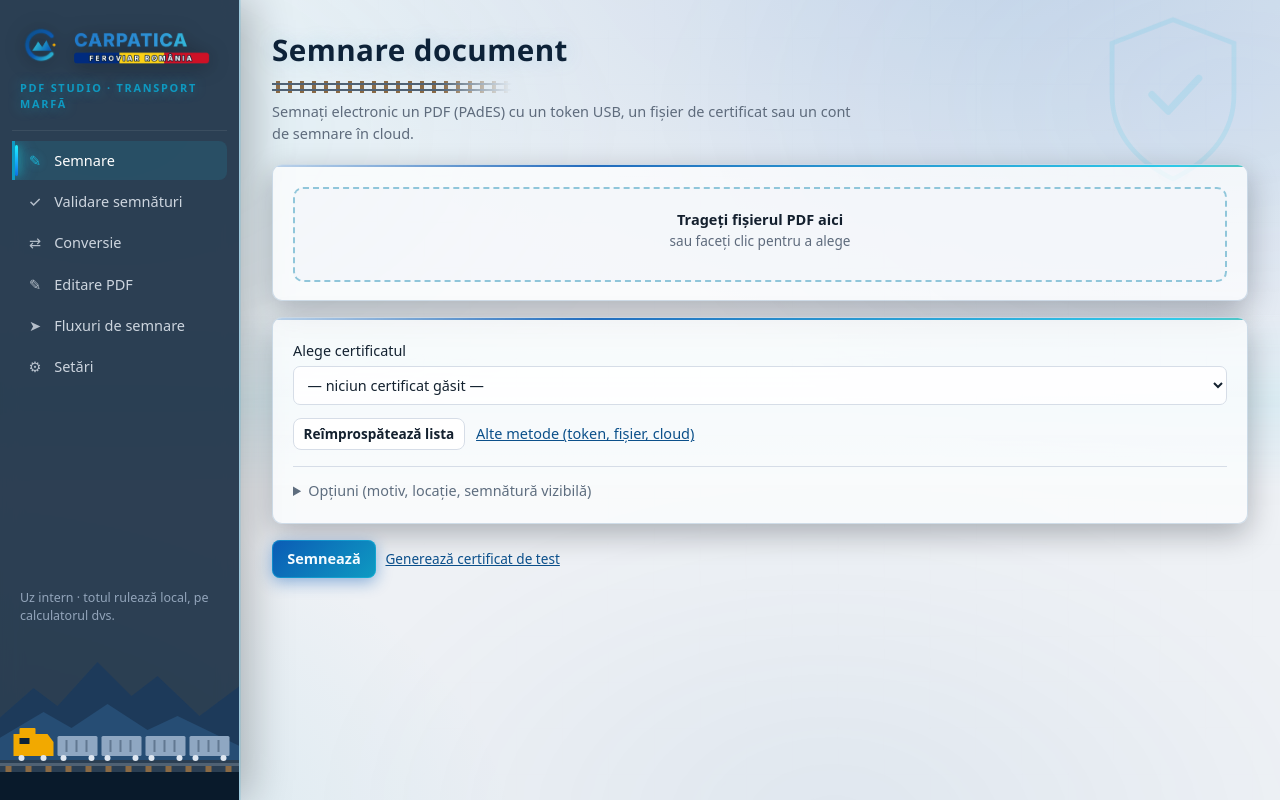
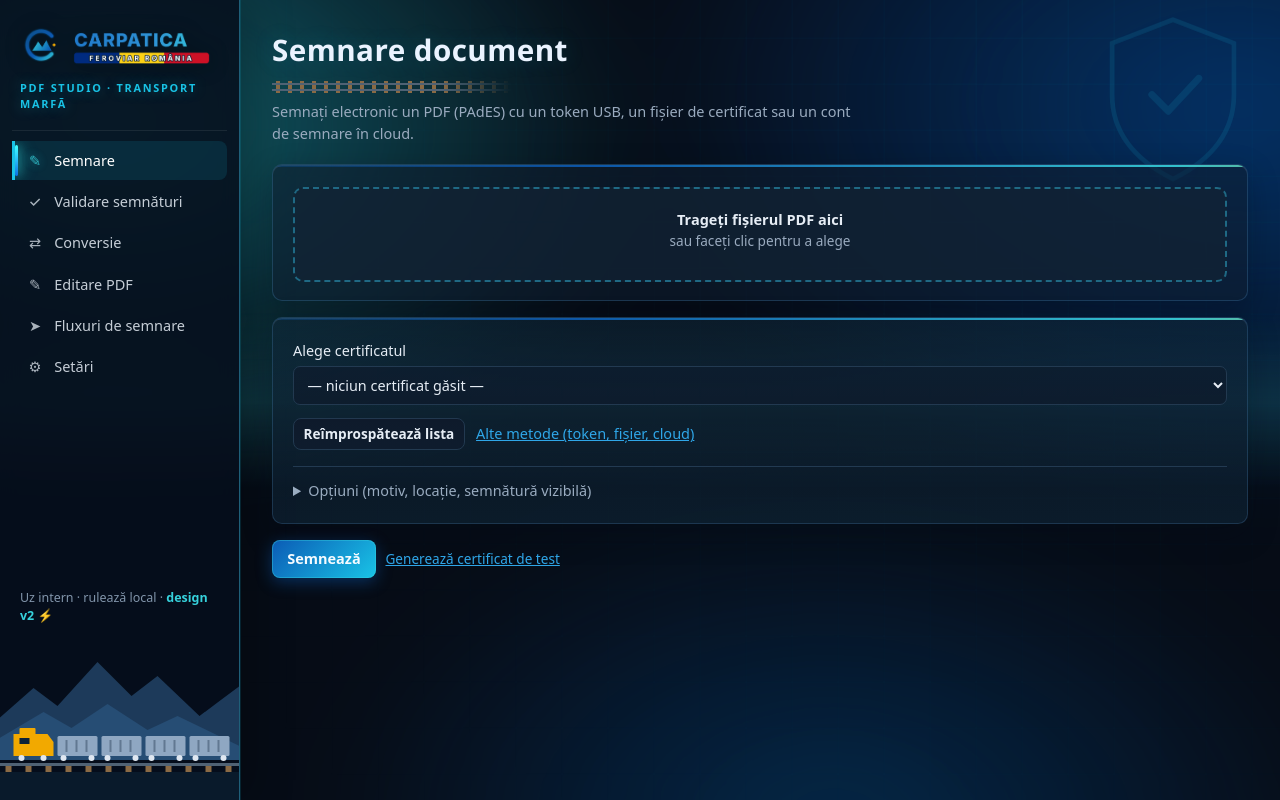
Before and after one commit to adrIAN9621/adrIAN9621, a FastAPI app: page / in a window 1280 px wide. Run offline with FastAPI, Linux system fonts and the light colour scheme; data that the repository does not hold is empty; some libraries are stand-ins or nearby versions.

Commit message:
PDF Studio: temă futuristă întunecată forțată mereu + marcaj versiune (design v2)
Co-Authored-By: Claude Opus 4.8 <noreply@anthropic.com>
Claude-Session: https://claude.ai/code/session_01Wj6As6C5qxg5TageRNRVbJ

```diff
--- a/pdf-studio/app/static/app.css
+++ b/pdf-studio/app/static/app.css
@@ -703,3 +703,41 @@ html, body { overflow-x: hidden; max-width: 100%; }
   }
   .card, .btn, .nav-item, .drop { transition: none !important; }
 }
+
+/* ===================================================================== */
+/*  FORȚĂM tema futuristă întunecată MEREU (independent de setarea Windows) */
+/* ===================================================================== */
+:root {
+  --bg: #060c16;
+  --surface: #0e1a2b;
+  --surface-2: #132436;
+  --border: #22384f;
+  --text: #e6edf5;
+  --muted: #9aabbf;
+  --primary: #2fa6e8;
+  --primary-hover: #57bdf4;
+  --primary-soft: #0e2b45;
+  --on-primary: #06121f;
+  --accent: #19c3e6;
+  --accent-2: #36d1dc;
+  --cyan: #19c3e6;
+  --cyan-2: #36d1dc;
+  --ok: #5fd08a; --ok-soft: #12291c;
+  --warn: #f5b84a; --warn-soft: #2e2410;
+  --err: #f2786d; --err-soft: #341a18;
+  --shadow: 0 1px 2px rgba(0,0,0,.45), 0 10px 30px rgba(0,0,0,.45);
+  --stage-bg: #050a12;
+  --side-bg: #060f1c;
+  --side-text: #e6edf5;
+  --side-muted: #8295ab;
+  --ink: #eaf3ff;
+  --glass-bg: rgba(16,30,48,.55);
+  --glass-brd: rgba(90,170,230,.22);
+  --focus-ring: 0 0 0 3px rgba(54,209,220,.45);
+  --grad-primary: linear-gradient(135deg, #0b5bb5 0%, #19c3e6 55%, #36d1dc 100%);
+  --fx-opacity: 1;
+  color-scheme: dark;
+}
+.fx-aurora { opacity: 1 !important; }
+.fx-grid { opacity: .08 !important; }
+body { background: var(--bg); color: var(--text); }
--- a/pdf-studio/app/static/index.html
+++ b/pdf-studio/app/static/index.html
@@ -25,7 +25,7 @@
     <a href="#editare" data-section="editare" class="nav-item"><span class="ni">&#9998;&#xFE0E;</span>Editare PDF</a>
     <a href="#fluxuri" data-section="fluxuri" class="nav-item"><span class="ni">&#10148;</span>Fluxuri de semnare</a>
     <a href="#setari" data-section="setari" class="nav-item"><span class="ni">&#9881;</span>Setări</a>
-    <div class="side-foot">Uz intern · totul rulează local, pe calculatorul dvs.</div>
+    <div class="side-foot">Uz intern · rulează local · <b style="color:var(--cyan-2)">design v2 ⚡</b></div>
   </nav>
 
   <main class="content">
```
